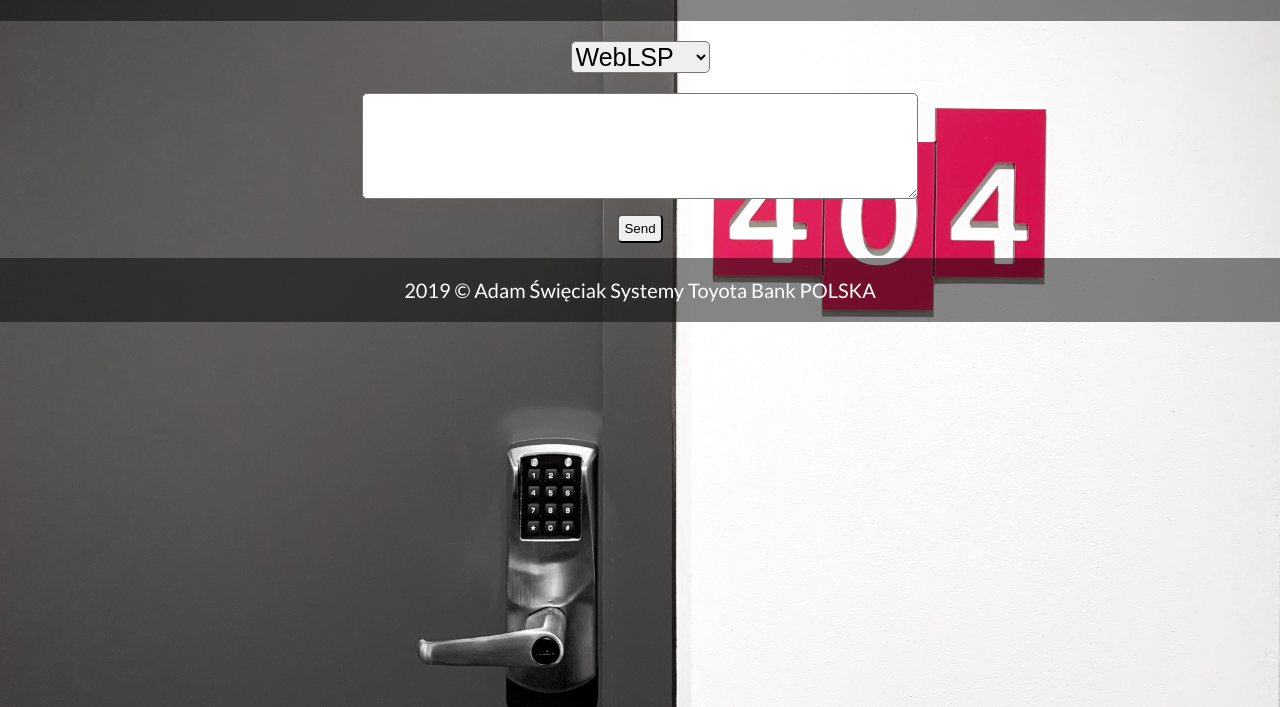
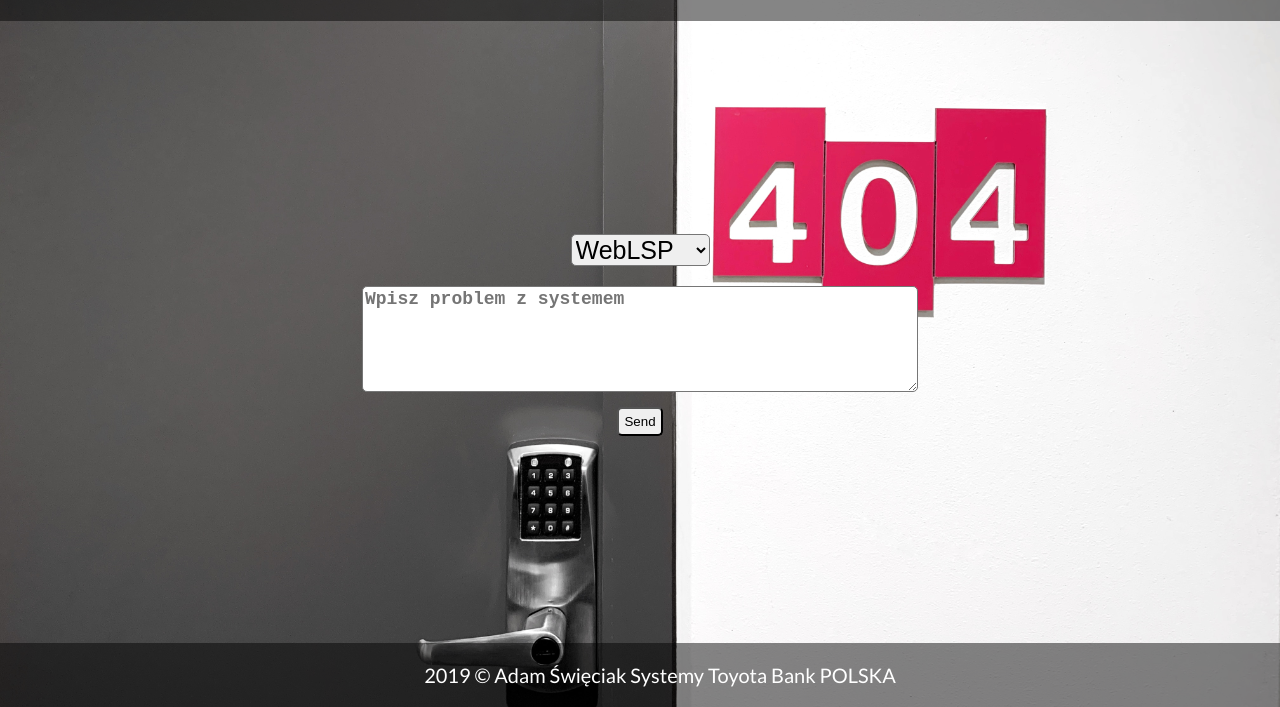
Before and after one commit to AdamSwieciak/form_Toyota, a plain HTML site: page index.html in a window 1280 px wide. Shown: the part 93-800 px from the top of the page. Drawn offline with Linux system fonts and the light colour scheme.

Commit message:
end project

```diff
--- a/index.html
+++ b/index.html
@@ -27,7 +27,7 @@
 			<option value="WebDFE">WebDFE</option>
 		</select>
 
-		<textarea name="Wiadomość"></textarea>
+		<textarea name="Wiadomość" placeholder="Wpisz problem z systemem"></textarea>
 
 		<input type="submit" value="Send" id="submit">
 
@@ -39,6 +39,6 @@
 	2019 &copy; Adam Święciak Systemy Toyota Bank POLSKA
 	</footer>
 
-</div>
+
 </body>
 </html>
--- a/style.css
+++ b/style.css
@@ -4,22 +4,19 @@ padding: 0;
 margin: 0;
 background-image: url(img/romson-preechawit-Vy2cHqm0mCs-unsplash.jpg);
 background-size: cover;
+overflow: hidden;
 color: white;
 font-family: 'Lato', sans-serif;
 font-size: 20px;
+height: 100vh;
 display: flex;
 flex-direction: column;
-align-items: center;
+justify-content: space-between;
+
 }
 header{
 	background-color: rgba(2, 1, 1, 0.479);
 	width: 100%;
-}
-#container
-{
-	width: 100%;
-	margin-left: auto;
-	margin-right: auto;
 }
 form{
 	display: flex;
```
